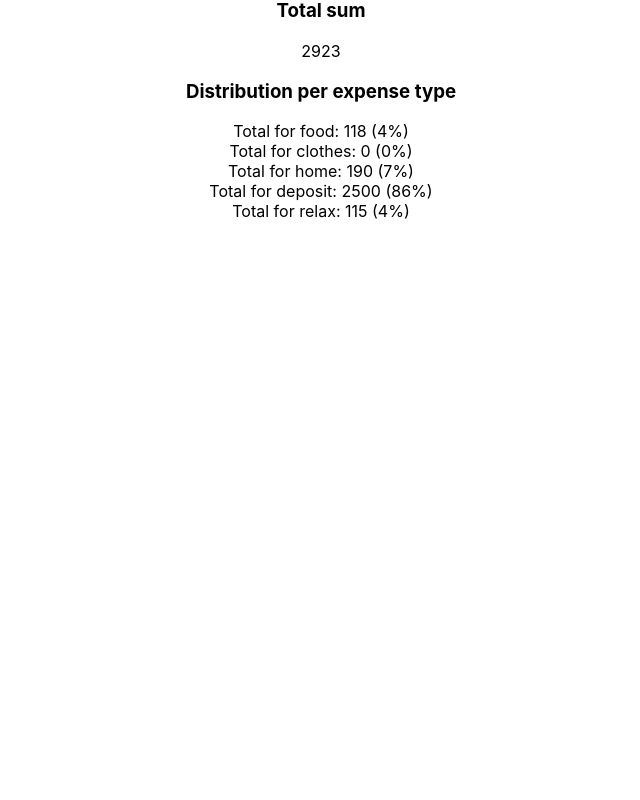
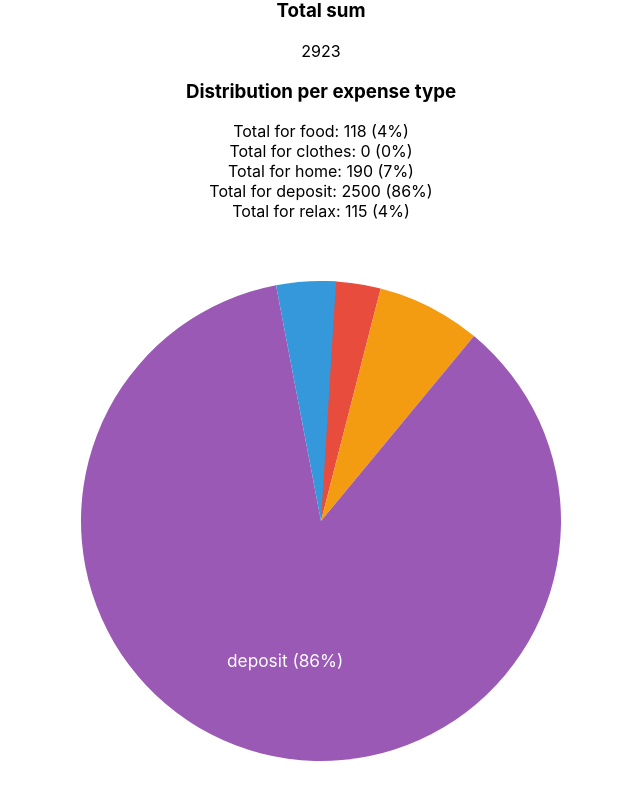
Before and after one commit to t-anpilov/expenses, a React (Create React App) app: page / in a window 1280 px wide. Shown: the part 512-1312 px from the top of the page, without its empty margins (319-959 px from the left). Before the commit the page ends 800 px from the top, so only its background shows below. Built offline with nearby package versions, Linux system fonts and the light colour scheme.

Commit message:
added circuit diagram

```diff
--- /dev/null
+++ b/src/components/Diagram.css
@@ -0,0 +1,6 @@
+.label-text {
+    font-size: 0.18em;
+    fill: #ffffff;
+    text-anchor: middle;
+    white-space: pre-line;
+}
--- /dev/null
+++ b/src/components/Diagram.tsx
@@ -0,0 +1,72 @@
+import React from 'react';
+import { segmentStats } from './Statistic';
+import './Diagram.css'
+
+
+interface diagramProps {
+    segments: segmentStats[];
+};
+
+export const Diagram = (diagramStats: diagramProps) => {
+
+    const cx = 50;
+    const cy = 50;
+    const r = 40;
+    const colors = ['#e74c3c', '#2ecc71', '#f39c12', '#9b59b6', '#3498db'];
+
+    const percentages: number[] = [];
+    const labels: string[] = [];
+    diagramStats.segments.forEach(item => {
+        percentages.push(item.percent);
+        //let lable = item.name + '\n' + item.percent;
+        labels.push(`${item.name}\n(${item.percent}%)`);
+    });
+
+    const generateSVGPath = (
+        startAngle: number,
+        endAngle: number
+      ): string => {
+        const startRadians = (startAngle - 90) * (Math.PI / 180);
+        const endRadians = (endAngle - 90) * (Math.PI / 180);
+
+        const startX = cx + r * Math.cos(startRadians);
+        const startY = cy + r * Math.sin(startRadians);
+        const endX = cx + r * Math.cos(endRadians);
+        const endY = cy + r * Math.sin(endRadians);
+
+        return `M${cx},${cy} L${startX},${startY} A${r},${r} 0 ${
+          (endAngle - startAngle) > 180 ? 1 : 0
+        },1 ${endX},${endY} Z`;
+    };
+
+    return (
+        <svg viewBox="0 0 100 100" width="600" height="600">
+          {percentages.map((percentage, index) => {
+            const startAngle = index === 0 ? 0 : percentages.slice(0, index).reduce((acc, val) => acc + (360 * (val / 100)), 0);
+            const endAngle = startAngle + (360 * (percentage / 100));
+            const labelAngle = startAngle + (endAngle - startAngle) / 2;
+            const labelRadius = r * 0.6; // Adjusts label distance from center
+
+            const shouldDisplayLabel = percentage > 9;
+
+            return (
+              <g key={index}>
+                <path
+                  d={generateSVGPath(startAngle, endAngle)}
+                  fill={colors[index]}
+                />
+                {shouldDisplayLabel && (
+                  <text className='label-text'
+                    x={cx + labelRadius * Math.cos((labelAngle - 90) * (Math.PI / 180))}
+                    y={cy + labelRadius * Math.sin((labelAngle - 90) * (Math.PI / 180))}
+                    dy="0.4em" // Adjust this value to vertically align the label
+                  >
+                    {labels[index]}
+                  </text>
+                )}
+              </g>
+            );
+          })}
+        </svg>
+      );
+    };
--- a/src/components/Statistic.tsx
+++ b/src/components/Statistic.tsx
@@ -1,10 +1,13 @@
 import React from 'react';
 import { Article } from '../store/features/articleSlice';
 import { expenseTypes } from '../store/features/articleSlice';
+import { Diagram } from './Diagram';
 
 interface statisticsProps {
     expenses: Article[]
-}
+};
+
+export type segmentStats = {name: string, sum: number, colorScheme: string, percent: number};
 
 export const Statistics = (props: statisticsProps) => {
 
@@ -12,13 +15,11 @@ export const Statistics = (props: statisticsProps) => {
 
     const typeValues = Object.keys(expenseTypes).map(key => expenseTypes[key as keyof typeof expenseTypes]);
 
-    type segmentStats = {name: string, sum: number, percent: number};
+    const segmentsStats: segmentStats[] = [];
 
     const expensesTotal =  expenses.reduce((total, item) => {
         return total + item.cost;
     }, 0);
-
-    const segmentsStats: segmentStats[] = [];
 
     const getSegmentStats  = (type: expenseTypes, items: Article[]) : segmentStats => {
         let sum: number = 0;
@@ -34,6 +35,7 @@ export const Statistics = (props: statisticsProps) => {
         return {
             name: type,
             sum: sum,
+            colorScheme: `${type}-color`,
             percent: percentCalculated
         };
     };
@@ -58,25 +60,40 @@ export const Statistics = (props: statisticsProps) => {
             for (let i=0; i<segmentsStats.length; i++) {
                 childNodes.push(expenseByType(segmentsStats[i]))
             };
-            console.log(segmentsStats.length)
             return childNodes;
         } else {
             return null
         }
     };
 
-    const segment = (item: segmentStats) => {
+    /*const createSegment = (item: segmentStats) => {
+
+        const angle = (item.percent / 100) * 360;
+        const largeArcFlag = angle <= 180 ? 0 : 1;
+
+  const x1 = 50 + 50 * Math.cos((-90 * Math.PI) / 180);
+  const y1 = 50 + 50 * Math.sin((-90 * Math.PI) / 180);
+
+  const x2 = 50 + 50 * Math.cos((angle - 90) * (Math.PI / 180));
+  const y2 = 50 + 50 * Math.sin((angle - 90) * (Math.PI / 180));
+
+  const pathData = `M ${x1} ${y1} A 50 50 0 ${largeArcFlag} 1 ${x2} ${y2} L 50 50 Z`;
+
+
         return (
-            <div className="segment" data-percent={item.percent}>
-                <span className="label">{`${item.name}: ${item.percent}%`}</span>
+            <div key={item.name} className="segment">
+                <svg viewBox="0 0 100 100">
+                    <path d={pathData} />
+                 </svg>
+                <span className="label">{item.name}</span>
             </div>
     )};
 
-    /*const diagram = (expenses: Article[]) => {
+    const diagram = () => {
         return (
             <div className="circle-diagram">
                 {
-                   expenses.map()
+                   segmentsStats.map(statsItem => createSegment(statsItem))
                 }
             </div>
         )
@@ -95,6 +112,8 @@ export const Statistics = (props: statisticsProps) => {
                     { distributionByType() }
                 </div>
             </section>
+
+            <Diagram segments={segmentsStats} />
         </div> : null
     )
 };
```
